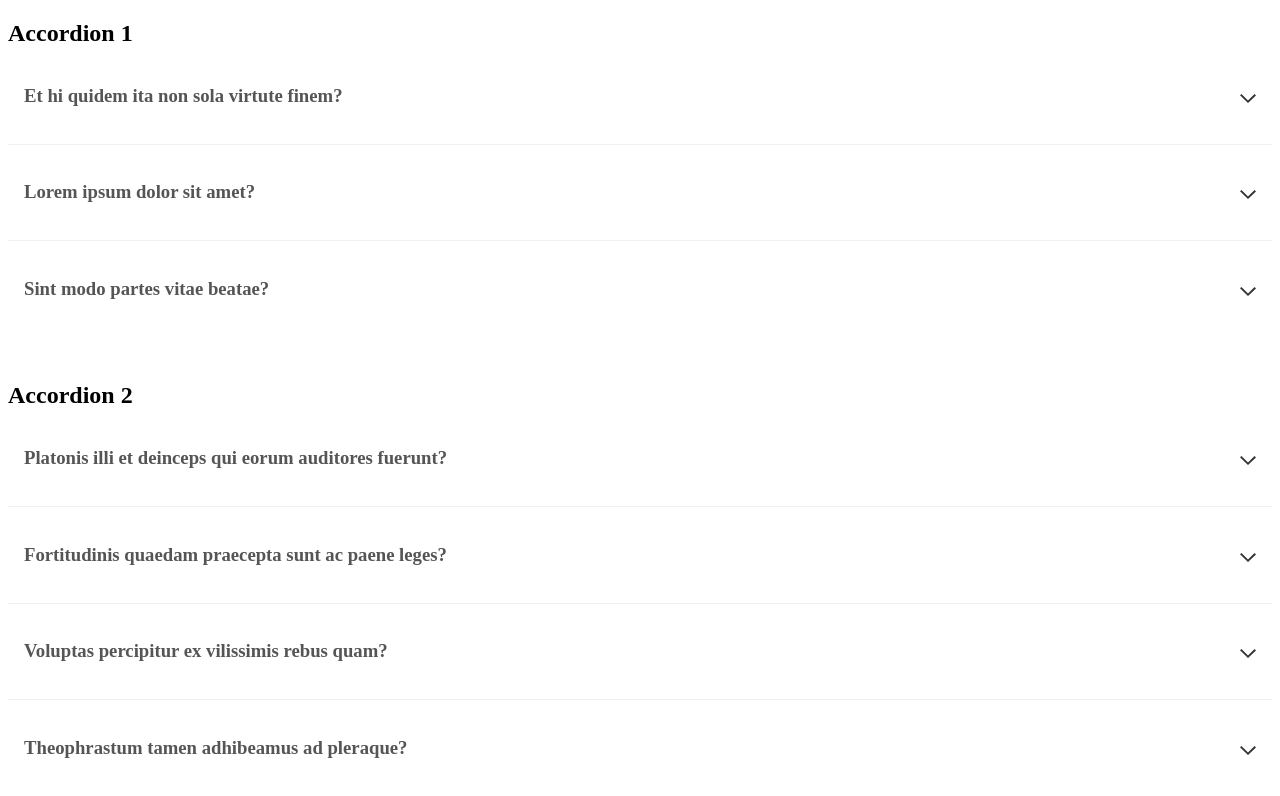
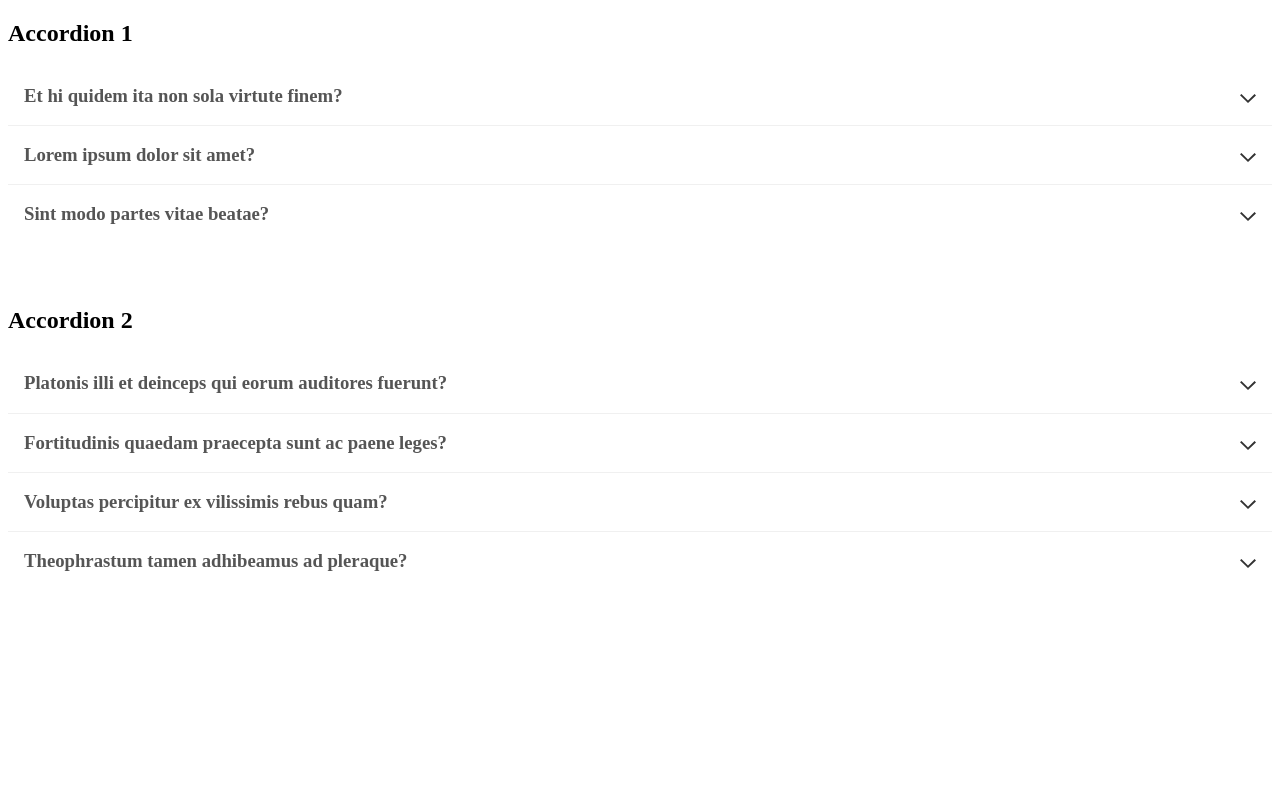
Before and after one commit to TrendingTechnology/voorhoede-accordion-vue, a Nuxt app: page / in a window 1280 px wide. Shown: the top 796 px of the page. Built offline with nearby package versions, Linux system fonts and the light colour scheme.

Commit message:
refactor: consistent headings

```diff
--- a/components/accordion-item/accordion-item.css
+++ b/components/accordion-item/accordion-item.css
@@ -4,6 +4,10 @@
 
 .accordion-item:first-of-type {
 	border-top: none;
+}
+
+.accordion-item__title {
+  margin: 0;
 }
 
 .accordion-item__button {
--- a/components/accordion-item/accordion-item.vue
+++ b/components/accordion-item/accordion-item.vue
@@ -1,7 +1,7 @@
 <template>
   <div class="accordion-item" @keydown.up.down.35.36.9="onKeyDown">
     <a :name="titleSlug"></a>
-    <h3>
+    <h3 class="accordion-item__title">
       <button
         type="button"
         class="accordion-item__button"
```
